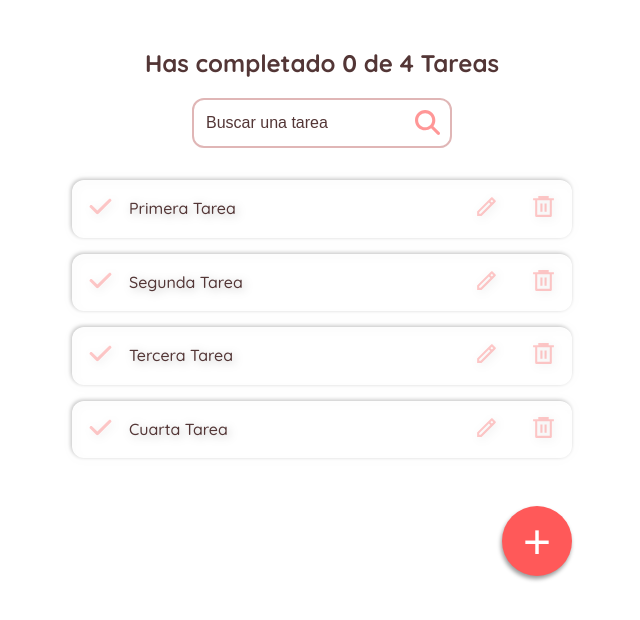
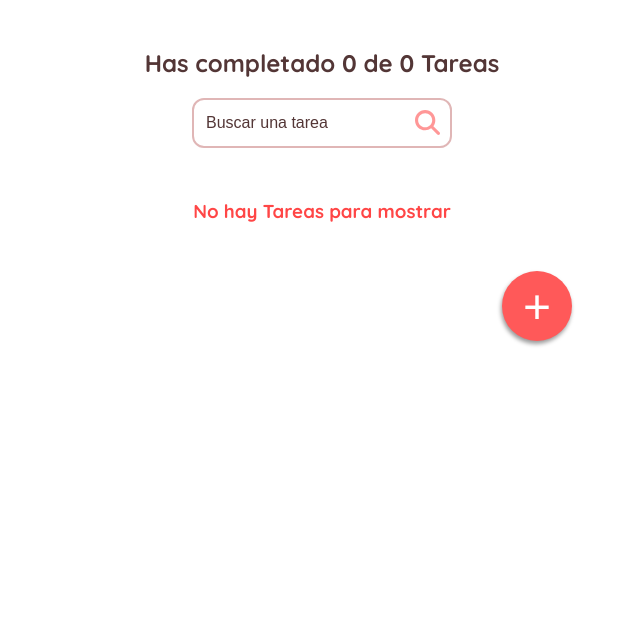
Before and after one commit to klich1984/todo-list-react, a React (Create React App) app: page / in a window 1280 px wide. Shown: the top 620 px of the page, without its empty margins (318-958 px from the left). Built offline with nearby package versions, Linux system fonts and the light colour scheme.

Commit message:
feat(todo list): Create data persistence with localstorage

```diff
--- a/src/App/App.js
+++ b/src/App/App.js
@@ -9,19 +9,41 @@ import TodoList from '../components/TodoList/TodoList'
 import TodoSearch from '../components/TodoSearch/TodoSearch'
 
 // lista de todos
-const initialTodos = [
-  { text: 'Primera Tarea', completed: false },
-  { text: 'Segunda Tarea', completed: false },
-  { text: 'Tercera Tarea', completed: false },
-  { text: 'Cuarta Tarea', completed: false },
-]
+// const initialTodos = [
+//   { text: 'Primera Tarea', completed: false },
+//   { text: 'Segunda Tarea', completed: false },
+//   { text: 'Tercera Tarea', completed: false },
+//   { text: 'Cuarta Tarea', completed: false },
+// ]
 
 function App() {
-  const [todos, setTodos] = useState(initialTodos)
+  // Localstorage
+
+  const localStorageTodos = localStorage.getItem('TODOS_V1') || []
+  let parseTodos = []
+
+  if (localStorageTodos.length === 0) {
+    // No hay datos
+    localStorage.setItem('TODOS_V1', JSON.stringify([]))
+    parseTodos = []
+  } else {
+    // Si hay datos
+    parseTodos = JSON.parse(localStorageTodos)
+  }
+
+  const [todos, setTodos] = useState(parseTodos)
   const [searchValue, setSearchValue] = useState('')
 
   const handleChange = (e) => {
     setSearchValue(e.target.value)
+  }
+
+  // Save todos Localstorage
+  const saveTodos = (listTodos) => {
+    let stringifyTodoList = JSON.stringify(listTodos)
+    localStorage.setItem('TODOS_V1', stringifyTodoList)
+
+    setTodos(listTodos)
   }
 
   // Complete Todo
@@ -29,7 +51,7 @@ function App() {
     const searchTodo = [...todos]
     const indexTodo = searchTodo.findIndex((todo) => todo.text === text)
     searchTodo[indexTodo].completed = true
-    setTodos(searchTodo)
+    saveTodos(searchTodo)
   }
 
   // Delete Todo
@@ -40,7 +62,7 @@ function App() {
     const copyTodo = [...todos]
     const indexTodo = copyTodo.findIndex((todo) => todo.text === text)
     copyTodo.splice(indexTodo, 1)
-    setTodos(copyTodo)
+    saveTodos(copyTodo)
   }
 
   // Search Todo
```
